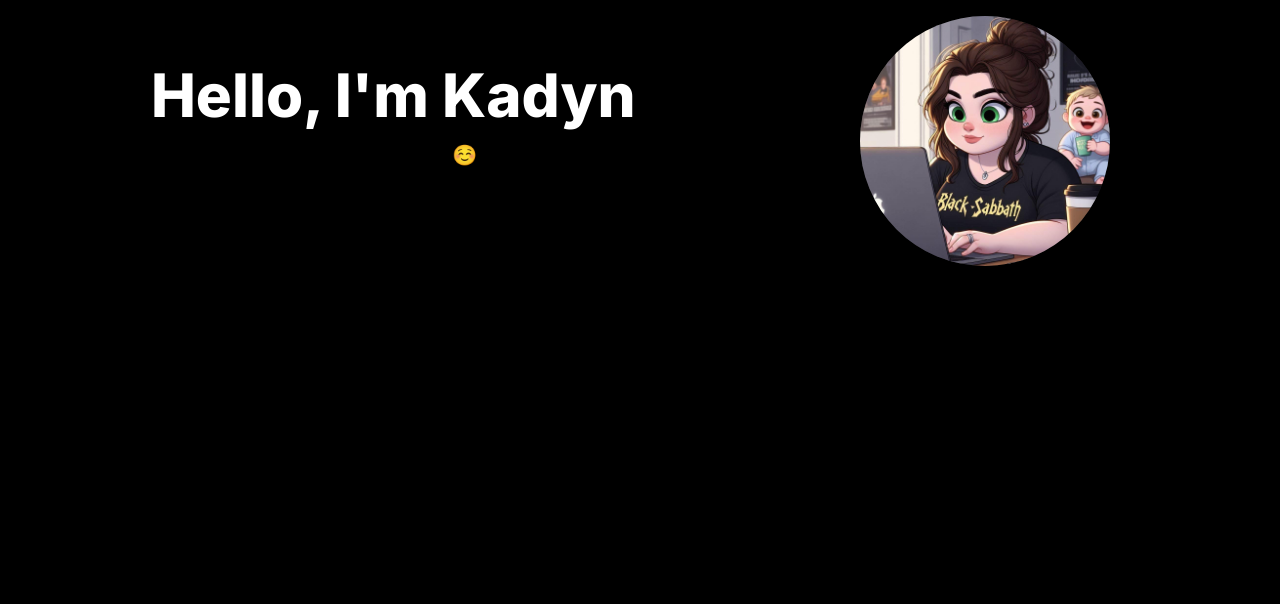
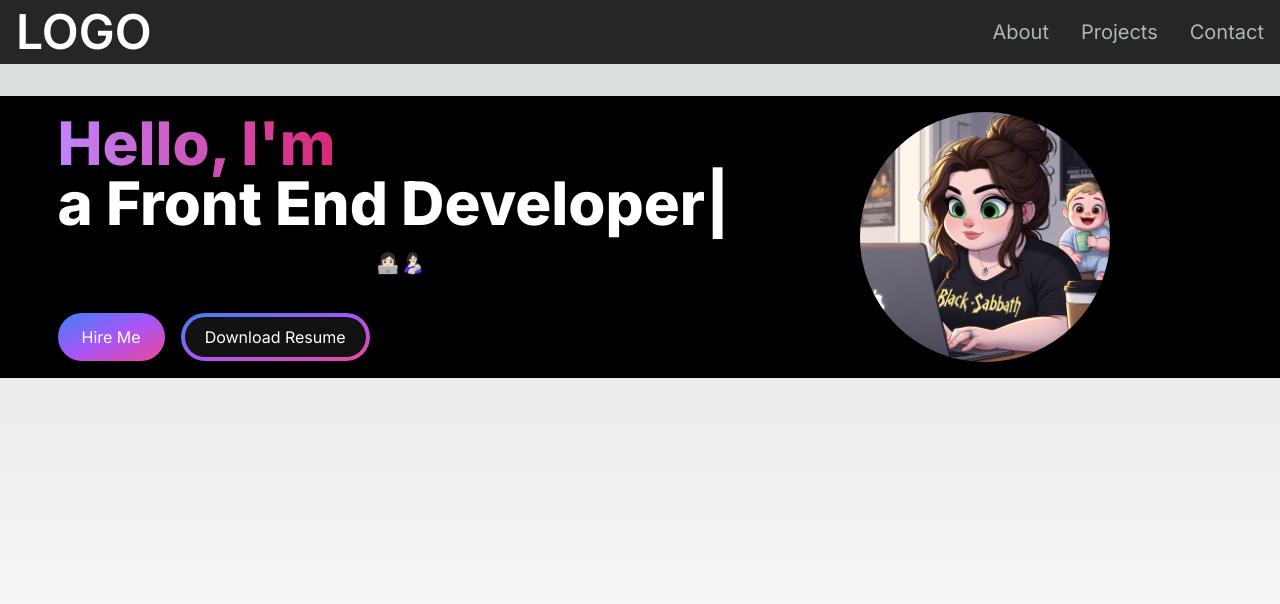
Before and after one commit to Jedikay/next-portfolio, a Next.js app: page / in a window 1280 px wide. Shown: the top 604 px of the page. Built offline with nearby package versions, Linux system fonts and the light colour scheme.

Commit message:
initial setup

```diff
--- a/src/app/components/HeroSection.jsx
+++ b/src/app/components/HeroSection.jsx
@@ -1,20 +1,46 @@
+"use client";
 import React from "react";
 import Image from "next/image";
+import { TypeAnimation } from "react-type-animation";
 
 const HeroSection = () => {
   return (
     <section>
-      <div className="grid grid-cols-1 lg:grid-cols-12">
-        <div className="col-span-7 place-self-center">
-          <h1 className="mb-4 text-4xl font-extrabold text-white lg:text-6xl">
-            Hello, I&apos;m Kadyn
+      <div className="grid grid-cols-1 sm:grid-cols-12">
+        <div className="col-span-7 text-center place-self-center sm:text-left">
+          <h1 className="mb-4 text-4xl font-extrabold text-white sm:text-5xl lg:text-6xl">
+            <span className="text-transparent bg-clip-text bg-gradient-to-r from-purple-400 to-pink-600">
+              Hello, I&apos;m{" "}
+            </span>
+            <br></br>
+            <TypeAnimation
+              sequence={[
+                "Kadyn",
+                1000,
+                "a Web Developer",
+                1000,
+                "a Front End Developer",
+                1000,
+                "Self-Taught",
+                1000,
+              ]}
+              wrapper="span"
+              speed={50}
+              repeat={Infinity}
+            />
           </h1>
-          <p className="text-[#adb7be text-lg mb-6 lg:text-xl">
-            I am web developer and a mom ☺️
+          <p className="text-[#adb7be text-base sm:text-lg mb-6 lg:text-xl">
+            I am a web developer and a mom 👩🏻‍💻👩🏻‍🍼
           </p>
           <div>
-            <button>Hire Me</button>
-            <button>Download CV</button>
+            <button className="w-full px-6 py-3 mr-4 text-white rounded-full bg-gradient-to-br from-blue-500 via-purple-500 to-pink-500 sm:w-fit hover:bg-slate-200">
+              Hire Me
+            </button>
+            <button className="w-full px-1 py-1 mt-3 text-white rounded-full bg-gradient-to-br from-blue-500 via-purple-500 to-pink-500 sm:w-fit hover:bg-slate-800">
+              <span className="block bg-[#121212] hover:bg-slate-800 rounded-full px-5 py-2">
+                Download Resume
+              </span>
+            </button>
           </div>
         </div>
         <div className="col-span-5 mt-4 place-self-center lg:mt-0">
--- /dev/null
+++ b/src/app/components/MenuOverlay.jsx
@@ -0,0 +1,16 @@
+import React from "react";
+import NavLink from "./NavLink";
+
+const MenuOverlay = ({ links }) => {
+  return (
+    <ul className="flex flex-col items-center py-4">
+      {links.map((link, index) => (
+        <li key={index}>
+          <NavLink href={link.path} title={link.title} />
+        </li>
+      ))}
+    </ul>
+  );
+};
+
+export default MenuOverlay;
--- /dev/null
+++ b/src/app/components/NavLink.jsx
@@ -0,0 +1,14 @@
+import Link from "next/link";
+
+const NavLink = ({ href, title }) => {
+  return (
+    <Link
+      href={href}
+      className="block py-2 pl-3 pr-4 text-[#adb7be] sm:text-xl rounded md:p-0 hover:text-white"
+    >
+      {title}
+    </Link>
+  );
+};
+
+export default NavLink;
--- /dev/null
+++ b/src/app/components/Navbar.jsx
@@ -0,0 +1,66 @@
+"use client";
+import Link from "next/link";
+import React, { useState } from "react";
+import NavLink from "./NavLink";
+import { Bars3Icon, XmarkIcon } from "@heroicons/react/24/solid";
+import MenuOverlay from "./MenuOverlay";
+
+const navLinks = [
+  {
+    title: "About",
+    path: "#about",
+  },
+  {
+    title: "Projects",
+    path: "#projects",
+  },
+  {
+    title: "Contact",
+    path: "#contact",
+  },
+];
+
+const Navbar = () => {
+  const [navbarOpen, setNavbarOpen] = useState(false);
+
+  return (
+    <nav className="fixed top-0 left-0 right-0 z-10 bg-[#121212] bg-opacity-90">
+      <div className="flex flex-wrap items-center justify-between px-4 py-2 mx-auto">
+        <Link
+          href={"/"}
+          className="text-2xl font-semibold text-white md:text-5xl"
+        >
+          LOGO
+        </Link>
+        <div className="block mobile-menu md:hidden">
+          {!navbarOpen ? (
+            <button
+              onClick={() => setNavbarOpen(true)}
+              className="flex items-center px-3 py-2 border rounded border-slate-200 text-slate-200 hover:text-white hover:border-white"
+            >
+              <Bars3Icon className="w-5 h-5" />
+            </button>
+          ) : (
+            <button
+              onClick={() => setNavbarOpen(false)}
+              className="flex items-center px-3 py-2 border rounded border-slate-200 text-slate-200 hover:text-white hover:border-white"
+            >
+              <XmarkIcon className="w-5 h-5" />
+            </button>
+          )}
+        </div>
+        <div className="hidden menu md:block md:w-auto" id="navbar">
+          <ul className="flex p-4 mt-0 md:p-0 md:flex-row md:space-x-8">
+            {navLinks.map((link, index) => (
+              <li key={index}>
+                <NavLink href={link.path} title={link.title} />
+              </li>
+            ))}
+          </ul>
+        </div>
+      </div>
+    </nav>
+  );
+};
+
+export default Navbar;
--- a/src/app/page.js
+++ b/src/app/page.js
@@ -1,9 +1,13 @@
 import HeroSection from "./components/HeroSection";
+import Navbar from "./components/Navbar";
 
 export default function Home() {
   return (
-    <main className="container flex flex-col min-h-screen px-12 py-4 mx-auto bg-black">
-      <HeroSection />
+    <main className="container flex flex-col min-h-screen">
+      <Navbar />
+      <div class="container mt-24 px-12 py-4 mx-auto bg-black">
+        <HeroSection />
+      </div>
     </main>
   );
 }
```
Also changed, not shown: package.json (+6 -4 lines), 1 other file (tests, documents, lock files or other folders).
